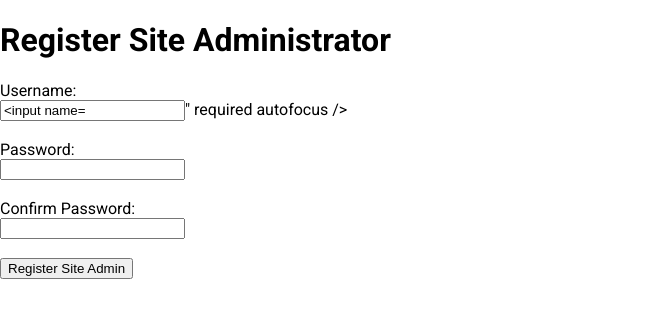
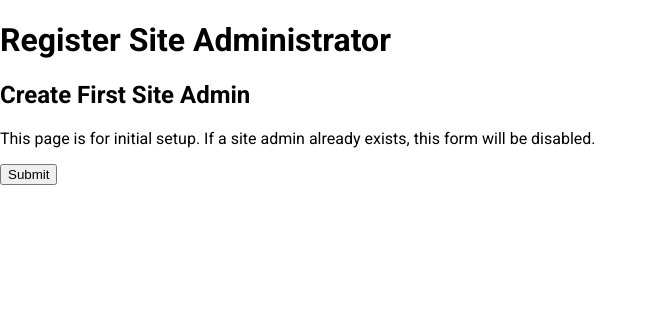
Before and after one commit to robbie321/FantasyGolf, a Python web app: template fantasy_league_app/templates/auth/register_site_admin.html in a window 1280 px wide. Shown: the part 71-389 px from the top of the page, without its empty margins (0-654 px from the left). Run offline with Jinja, Linux system fonts and the light colour scheme; the template is opened without the code that fills it: most values are stand-ins (such as "Sample title", 1, 10 or a date in 2020); form fields are guessed from the names that the template uses; some libraries are stand-ins or nearby versions.

Commit message:
Implement separate site admin registration

```diff
--- a/fantasy_league_app/templates/auth/register_site_admin.html
+++ b/fantasy_league_app/templates/auth/register_site_admin.html
@@ -1,28 +1,24 @@
 {% extends 'base.html' %} {% block content %}
 <h1>Register Site Administrator</h1>
-<form method="POST">
-  <input type="hidden" name="csrf_token" value="{{ csrf_token() }}" />
-  <label for="username">Username:</label><br />
-  <input
-    type="text"
-    id="username"
-    name="username"
-    value="{{ form.username if form else '' }}"
-    required
-    autofocus
-  /><br /><br />
-
-  <label for="password">Password:</label><br />
-  <input type="password" id="password" name="password" required /><br /><br />
-
-  <label for="confirm_password">Confirm Password:</label><br />
-  <input
-    type="password"
-    id="confirm_password"
-    name="confirm_password"
-    required
-  /><br /><br />
-
-  <input type="submit" value="Register Site Admin" />
-</form>
+<div class="form-container">
+  <h2 class="form-title">Create First Site Admin</h2>
+  <p class="form-subtitle">
+    This page is for initial setup. If a site admin already exists, this form
+    will be disabled.
+  </p>
+  <form
+    method="POST"
+    action="{{ url_for('auth.register_site_admin') }}"
+    novalidate
+  >
+    {{ form.hidden_tag() }}
+    <div class="form-fields">
+      {{ render_field(form.username, class="form-input") }} {{
+      render_field(form.password, class="form-input") }}
+    </div>
+    <div class="form-actions">
+      {{ form.submit(class="btn btn-primary btn-block") }}
+    </div>
+  </form>
+</div>
 {% endblock %}
```
Also changed, not shown: fantasy_league_app/auth/routes.py (+10 -12 lines), fantasy_league_app/forms.py (+7 -11 lines).
